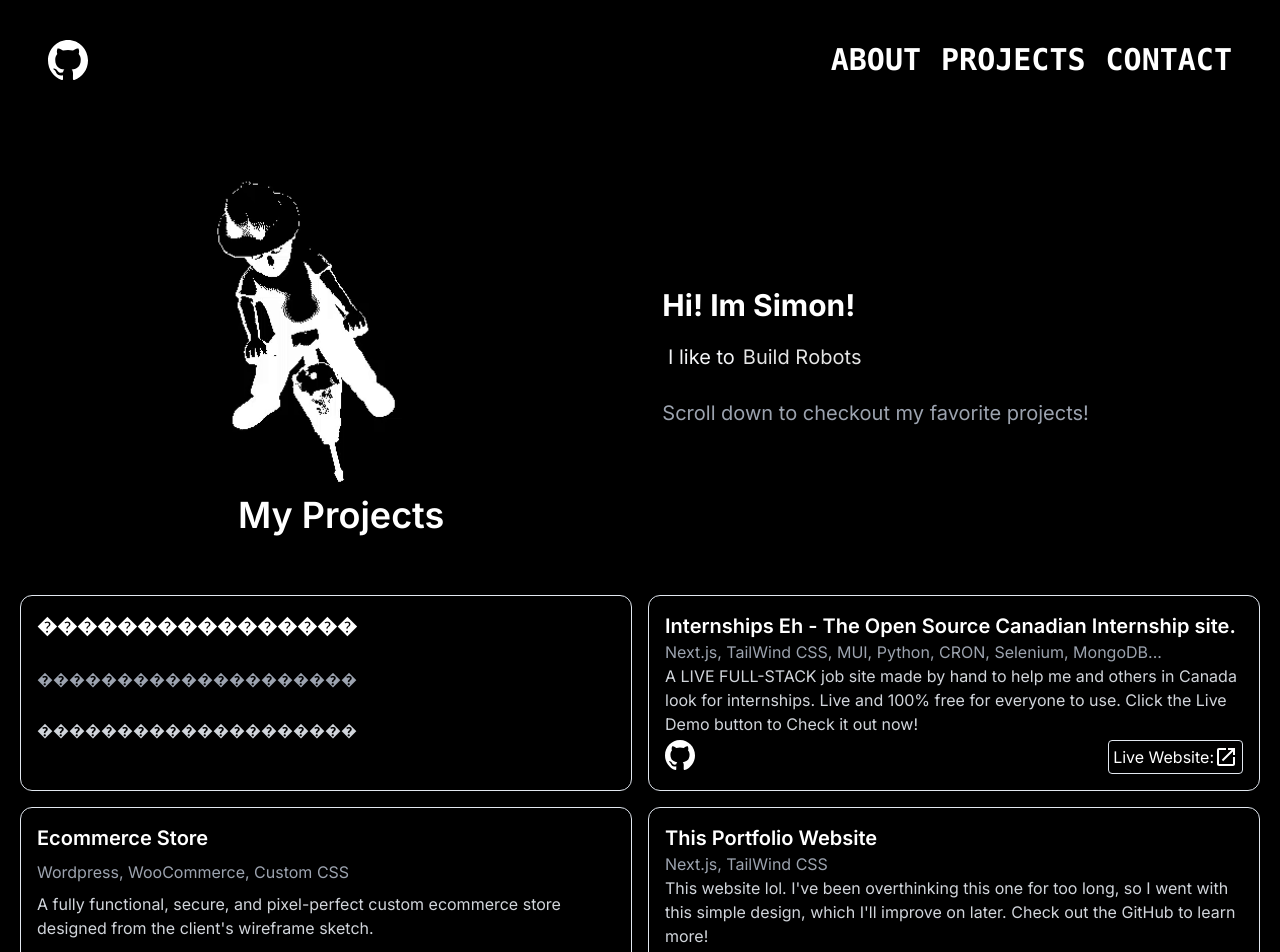
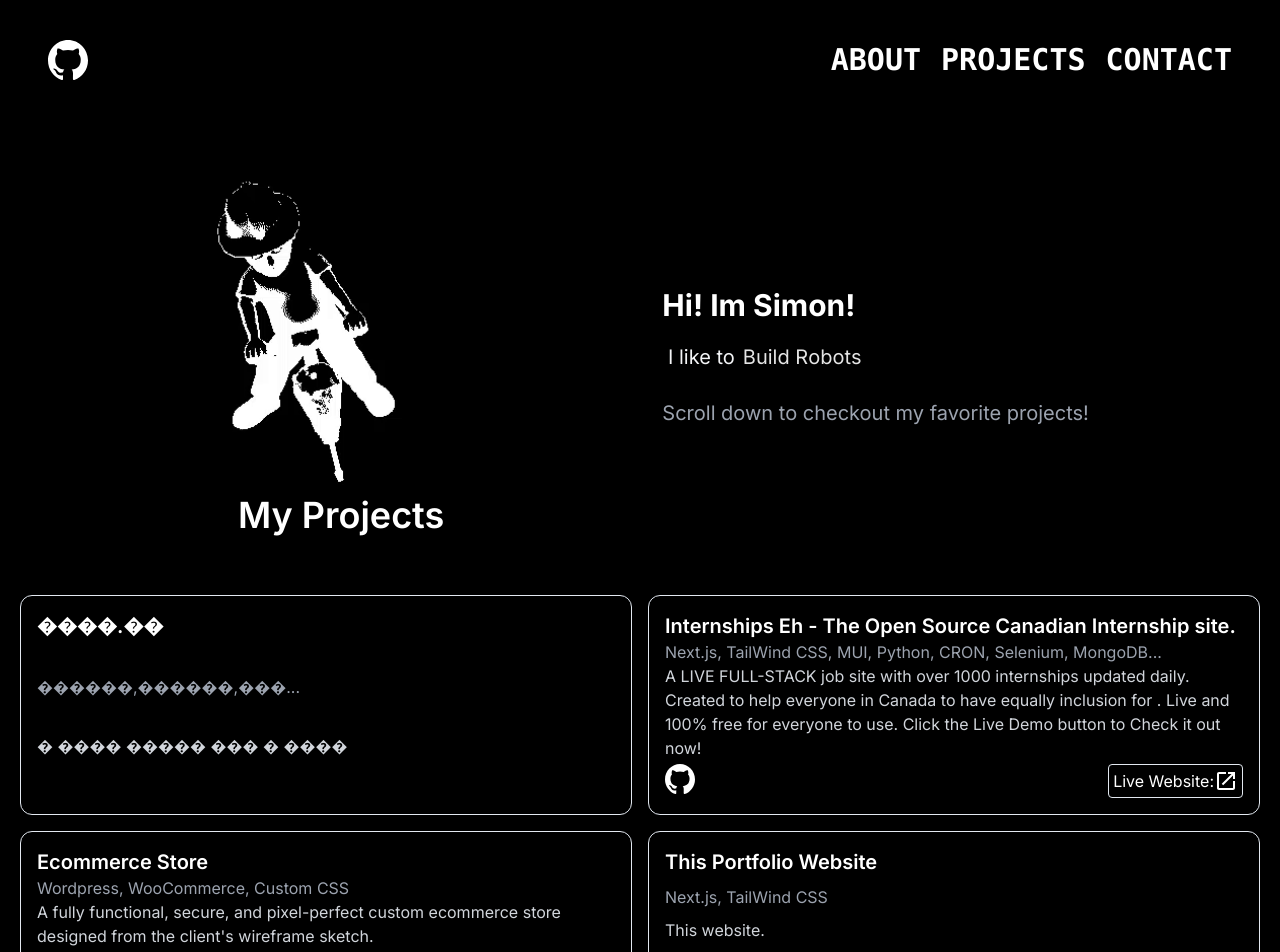
Before and after one commit to SimonAmable/Portfolio, a Next.js app: page / in a window 1280 px wide. Shown: the top 952 px of the page. Built offline with nearby package versions, Linux system fonts and the light colour scheme.

Commit message:
updated links to Intern Canada

```diff
--- a/src/app/ui/Projects.jsx
+++ b/src/app/ui/Projects.jsx
@@ -8,16 +8,16 @@ const Projects = () => {
 
   const projectItems = [
     {
-      title: '����������������',
-      technologies: '��������������������',
-      description: '��������������������',
+      title: '����.��',
+      technologies: '������,������,���...',
+      description: '� ���� ����� ��� � ����',
     },
     {
       title: 'Internships Eh - The Open Source Canadian Internship site.',
       technologies: 'Next.js, TailWind CSS, MUI, Python, CRON, Selenium, MongoDB...',
-      description: 'A LIVE FULL-STACK job site made by hand to help me and others in Canada look for internships. Live and 100% free for everyone to use. Click the Live Demo button to Check it out now!',
-      github_link: 'https://github.com/SimonAmable/The-Open-Source-Canadian-Coop-Page',
-      live_link: 'https://theopensourcecanadiancooppage.vercel.app/',
+      description: 'A LIVE FULL-STACK job site with over 1000 internships updated daily. Created to help everyone in Canada to have equally inclusion for . Live and 100% free for everyone to use. Click the Live Demo button to Check it out now!',
+      github_link: 'https://github.com/SimonAmable/INTERN-CANADA',
+      live_link: 'https://www.interncanada.com/',
     },
     {
       title: 'Ecommerce Store',
@@ -28,9 +28,9 @@ const Projects = () => {
     {
       title: 'This Portfolio Website',
       technologies: 'Next.js, TailWind CSS',
-      description: 'This website lol. I\'ve been overthinking this one for too long, so I went with this simple design, which I\'ll improve on later. Check out the GitHub to learn more!',
+      description: 'This website.',
       github_link: 'https://github.com/SimonAmable/Portfolio',
-      live_link: 'https://SimonAmable.com',
+      live_link: '',
     },
     {
       title: 'Real Fall Damage Simulator',
@@ -43,7 +43,7 @@ const Projects = () => {
       title: 'Automating My Job Applications',
       // date: 'August 2024', works but dosent look that good for now
       technologies: 'Python, Selenium, OPENAI, MSWORD AUTOMATION...',
-      description: 'A couple of python scripts that did all of my applications for me.',
+      description: 'A couple of python scripts that automated ~200 job application.',
       github_link: 'https://github.com/SimonAmable/automating_my_job_applications',
       live_link: '',
     },
```
Also changed, not shown: public/linkedin.svg.
